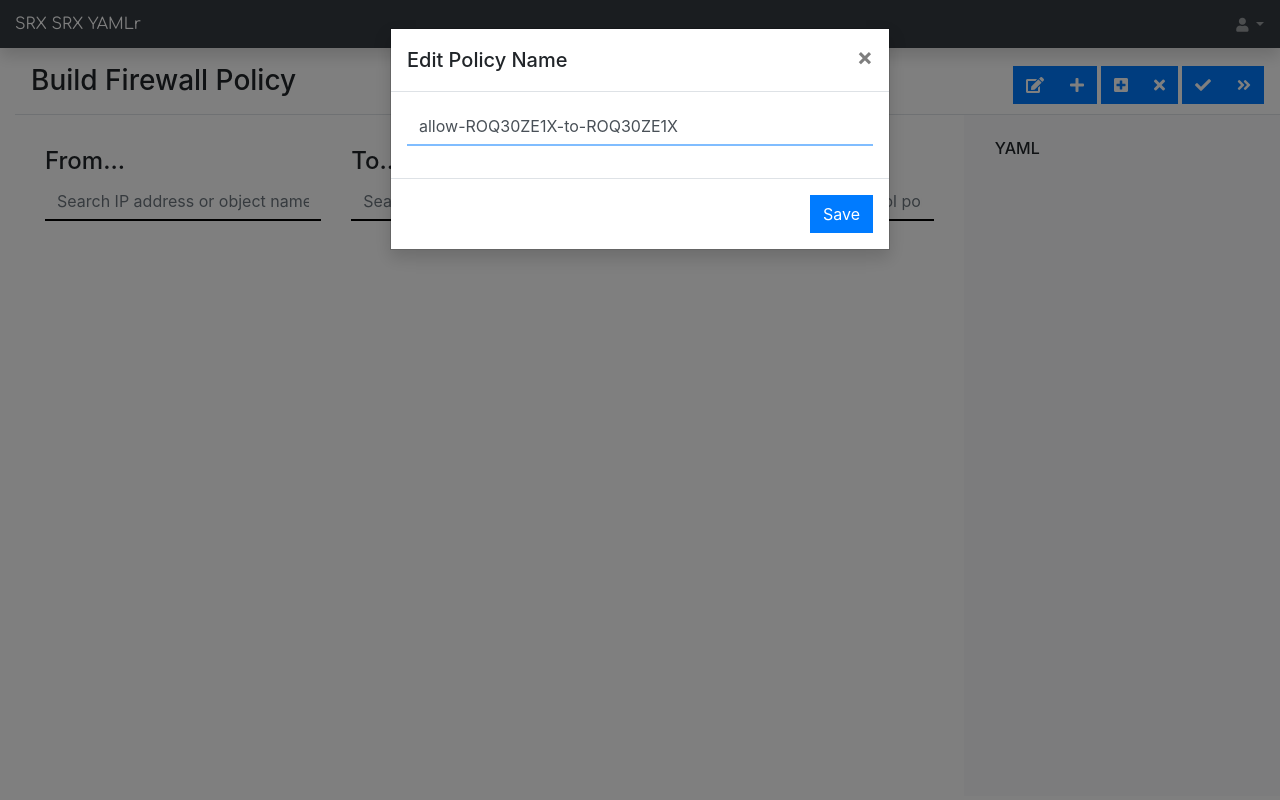
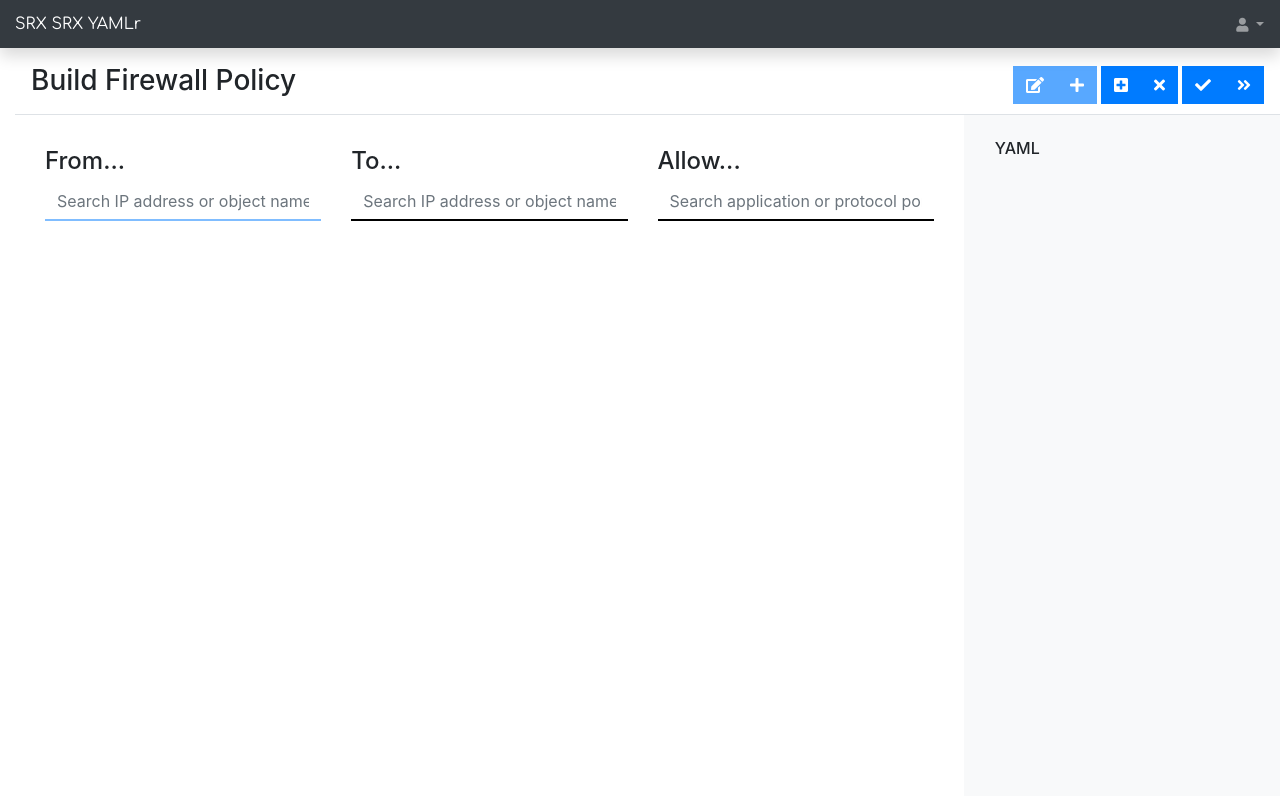
Before and after one commit to haeringer/srx-yamlr, a Django app: template srxapp/templates/srxapp/main.html in a window 1280 px wide, after a click that opens the changed part. Run offline with Django 3.2, Linux system fonts and the light colour scheme; the template is opened without the code that fills it: most values are stand-ins (such as "Sample title", 1, 10 or a date in 2020); some libraries are stand-ins or nearby versions.

Commit message:
Disable policy buttons before policy is added

```diff
--- a/srxapp/static/srxapp/main.js
+++ b/srxapp/static/srxapp/main.js
@@ -200,6 +200,7 @@ function addObj(obj) {
             appObj.ajax_add_application_to_policy_yaml()
         }
     }
+    $('#rename-policy, #add-policy').prop('disabled', false);
 }
 
 
--- a/srxapp/templates/srxapp/main.html
+++ b/srxapp/templates/srxapp/main.html
@@ -70,10 +70,10 @@
             <div class="btn-toolbar mb-2 mb-md-0 pr-2">
               <div class="btn-group mr-2">
                 <div data-toggle="tooltip" data-placement="bottom" title="Edit policy name">
-                  <button class="btn btn-primary" id="rename-policy" data-toggle="modal" data-target="#rename-policy-modal"><i class="fas fa-edit"></i></button>
+                  <button class="btn btn-primary" id="rename-policy" data-toggle="modal" data-target="#rename-policy-modal" disabled><i class="fas fa-edit"></i></button>
                 </div>
                 <div data-toggle="tooltip" data-placement="bottom" title="Add another policy">
-                  <button class="btn btn-primary" id="add-policy"><i class="fas fa-plus"></i></button>
+                  <button class="btn btn-primary" id="add-policy" disabled><i class="fas fa-plus"></i></button>
                 </div>
                 <div data-toggle="tooltip" data-placement="bottom" title="Create new object">
                   <button class="btn btn-primary ml-1" id="create-object" data-toggle="modal" data-target="#create-object-modal"><i class="fas fa-plus-square"></i></button>
```
